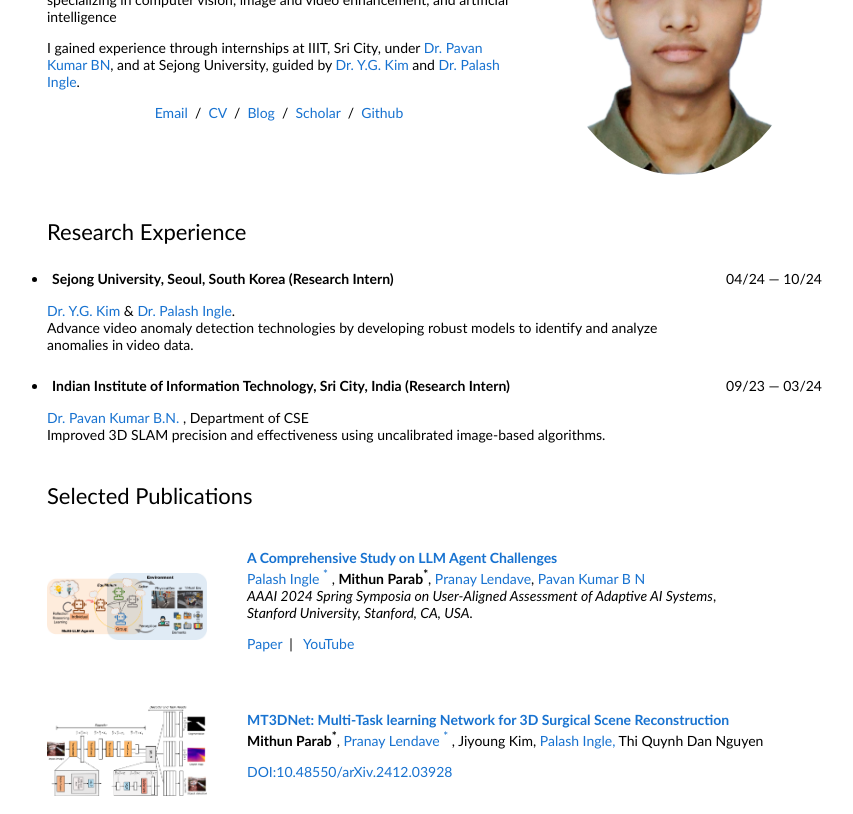
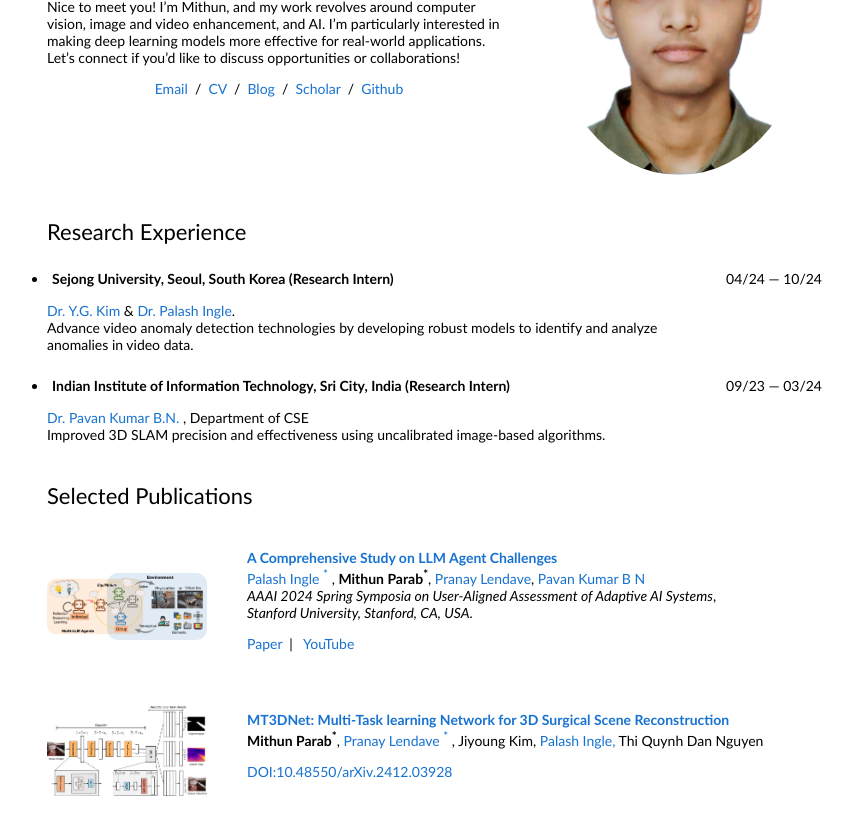
Before and after one commit to mithunparab/website, a plain HTML site: page index.html in a window 1280 px wide. Shown: the part 170-984 px from the top of the page, without its empty margins (213-1066 px from the left). Drawn offline with Linux system fonts and the light colour scheme.

Commit message:
minor update

```diff
--- a/index.html
+++ b/index.html
@@ -30,16 +30,10 @@
                                         Mithun Parab
                                     </p>
                                     <p>
-                                        I’m Mithun Parab, with a Master of Science in Computer Science, specializing in
-                                        computer vision, image and video enhancement, and artificial intelligence
-                                    </p>
-                                    <p>
-                                        I gained experience through internships at IIIT, Sri City, under <a
-                                            href="https://pavankumarbn.github.io" target="_blank">Dr. Pavan Kumar
-                                            BN</a>, and at Sejong University, guided by <a
-                                            href="https://scholar.google.com/citations?user=ujwJbwwAAAAJ&hl=en"
-                                            target="_blank"> Dr. Y.G. Kim</a> and <a href="http://palashngl.github.io/"
-                                            target="_blank">Dr. Palash Ingle</a>.
+                                        Nice to meet you! I’m Mithun, and my work revolves around computer vision, image
+                                        and video enhancement, and AI. I’m particularly interested in making deep
+                                        learning models more effective for real-world applications. Let’s connect if
+                                        you’d like to discuss opportunities or collaborations!
                                     </p>
 
 
@@ -503,7 +497,7 @@
                                         Yep it's another <a href="https://github.com/jonbarron/jonbarron_website" ,
                                             target="_blank">Jon
                                             Barron's website
-                                        </a>. <br> Last updated on 7 February 2025
+                                        </a>. <br> Last updated on 13 February 2025
 
                                     </p>
                                 </td>
```
Also changed, not shown: 1 other file.
